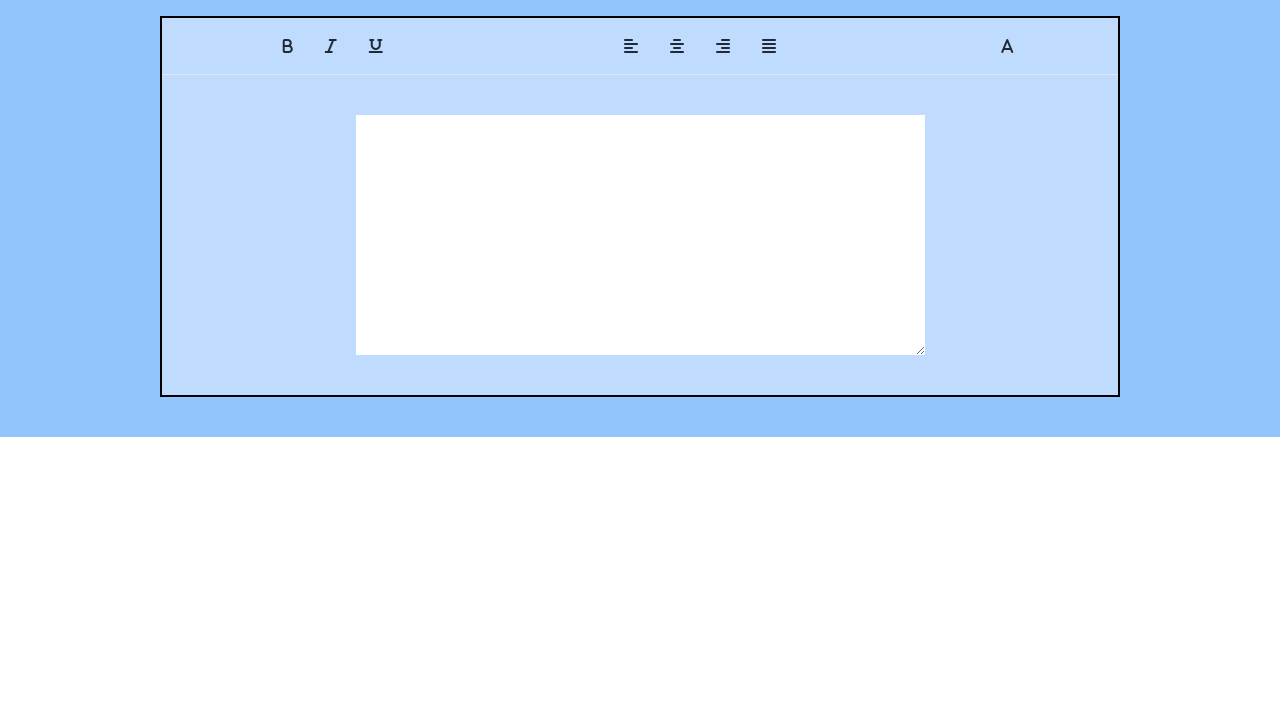
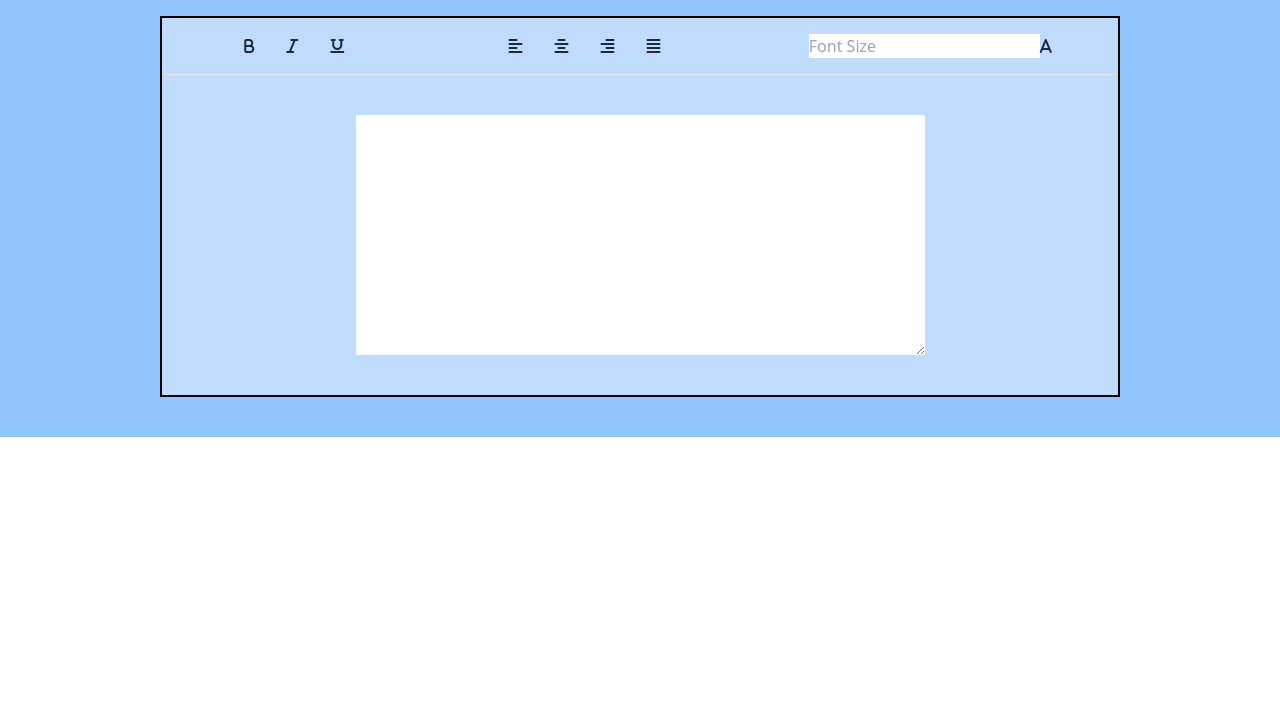
Before and after one commit to HironmoyRay/Docs_By_HP, a plain HTML site: page index.html in a window 1280 px wide. Shown: the part 72-800 px from the top of the page. Drawn offline with nearby package versions, Linux system fonts and the light colour scheme.

Commit message:
Font Size add

```diff
--- a/index.html
+++ b/index.html
@@ -47,7 +47,9 @@
                     </div>
                 </div>
                 <div class=" flex ">
-                    <div></div>
+                    <div>
+                        <input type="number" name="" id="" placeholder="Font Size">
+                    </div>
                     <div><i class="fa-solid fa-a"></i></div>
                     <div></div>
                 </div>
@@ -56,6 +58,7 @@
             <div class="flex justify-center py-10 ">
                 <textarea name="" id="text-field" cols="60" rows="10"></textarea>
             </div>
+
         </section>
 
 
```
